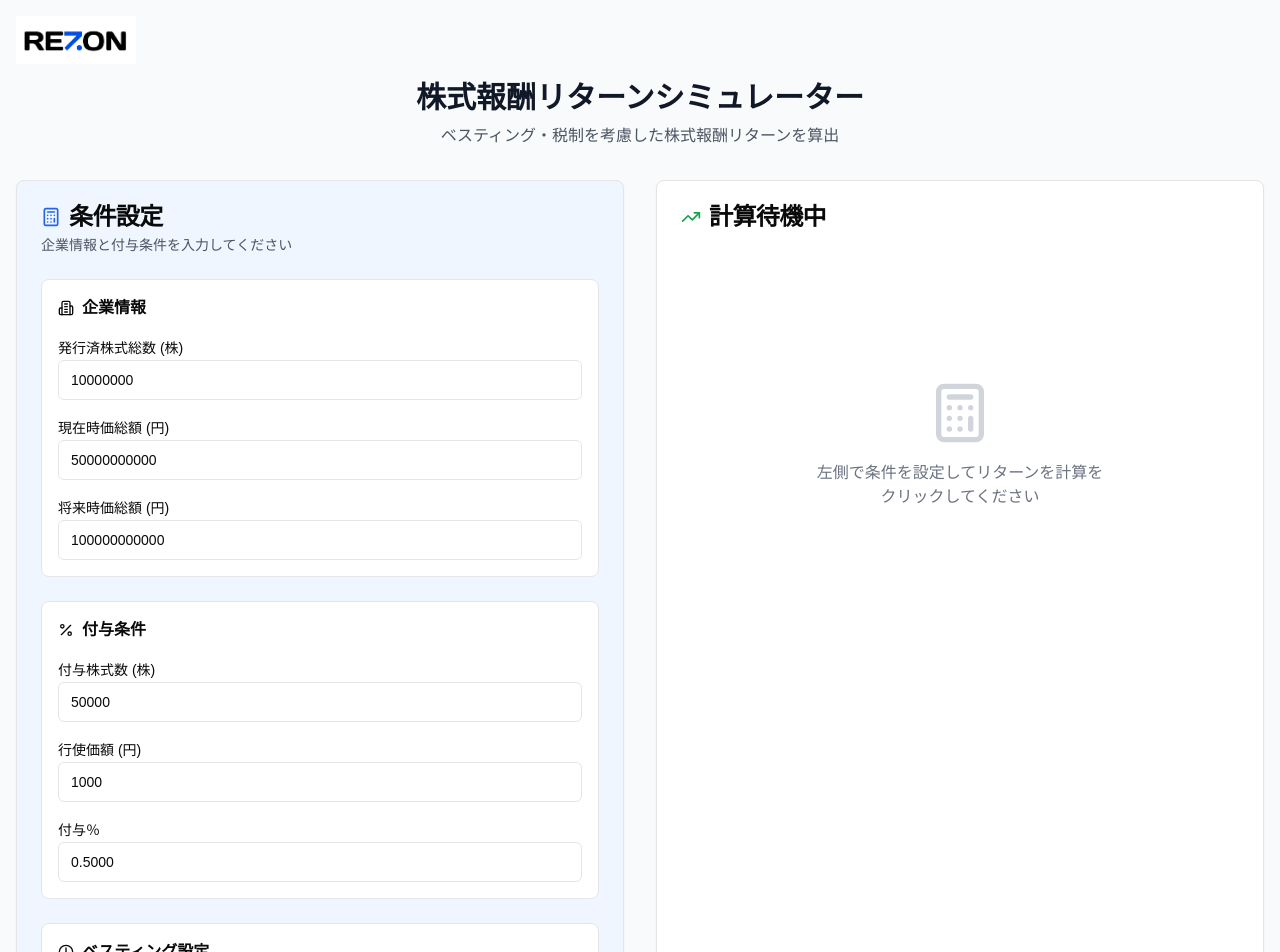
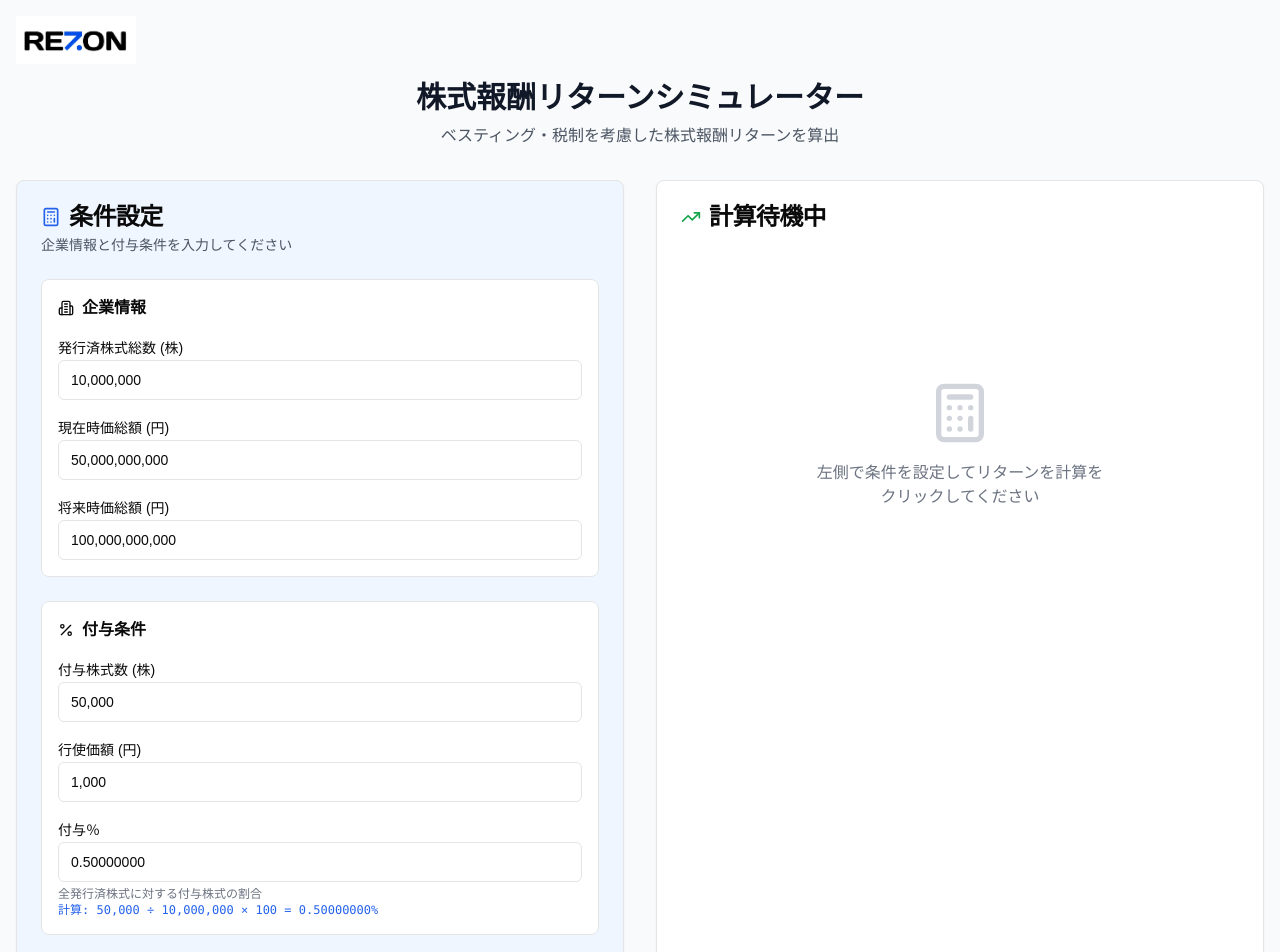
Before and after one commit to takato-noguchi/equity-simulator, a Next.js app: page / in a window 1280 px wide. Shown: the top 952 px of the page. Built offline with nearby package versions, Linux system fonts and the light colour scheme.

Commit message:
feat: add number formatting and real-time validation
Standardize number display with comma separators and add real-time validation.

Co-authored-by: Takato Noguchi <114068823+takato-noguchi@users.noreply.github.com>

```diff
--- a/app/page.tsx
+++ b/app/page.tsx
@@ -1,4 +1,6 @@
 "use client"
+
+import type React from "react"
 
 import { useState, useEffect } from "react"
 import { Button } from "@/components/ui/button"
@@ -70,14 +72,67 @@ export default function EquitySimulator() {
     return new Intl.NumberFormat("ja-JP").format(num)
   }
 
+  const formatNumberWithDecimals = (num: number, decimals = 2) => {
+    return new Intl.NumberFormat("ja-JP", {
+      minimumFractionDigits: decimals,
+      maximumFractionDigits: decimals,
+    }).format(num)
+  }
+
+  // 数値入力時にカンマを自動挿入する関数を追加
+  const formatInputNumber = (value: string) => {
+    const numericValue = value.replace(/,/g, "")
+    if (numericValue && !isNaN(Number(numericValue))) {
+      return Number(numericValue).toLocaleString("ja-JP")
+    }
+    return value
+  }
+
+  // 各入力フィールドのonChangeハンドラーを更新
+  const handleOutstandingSharesChange = (e: React.ChangeEvent<HTMLInputElement>) => {
+    const rawValue = e.target.value.replace(/,/g, "")
+    setOutstandingShares(rawValue)
+  }
+
+  const handleCurrentMarketCapChange = (e: React.ChangeEvent<HTMLInputElement>) => {
+    const rawValue = e.target.value.replace(/,/g, "")
+    setCurrentMarketCap(rawValue)
+  }
+
+  const handleFutureMarketCapChange = (e: React.ChangeEvent<HTMLInputElement>) => {
+    const rawValue = e.target.value.replace(/,/g, "")
+    setFutureMarketCap(rawValue)
+  }
+
+  const handleGrantedSharesChange = (e: React.ChangeEvent<HTMLInputElement>) => {
+    const rawValue = e.target.value.replace(/,/g, "")
+    setGrantedShares(rawValue)
+  }
+
+  const handleExercisePriceChange = (e: React.ChangeEvent<HTMLInputElement>) => {
+    const rawValue = e.target.value.replace(/,/g, "")
+    setExercisePrice(rawValue)
+  }
+
   // 付与株式数が変更されたときに付与％を自動計算
   useEffect(() => {
+    console.log("計算デバッグ:", { outstandingShares, grantedShares })
+
     if (outstandingShares && grantedShares) {
-      const outstanding = Number.parseInt(outstandingShares)
-      const granted = Number.parseInt(grantedShares)
-      if (outstanding > 0) {
+      const outstanding = Number.parseFloat(outstandingShares.replace(/,/g, ""))
+      const granted = Number.parseFloat(grantedShares.replace(/,/g, ""))
+
+      console.log("パース後の値:", { outstanding, granted })
+
+      if (outstanding > 0 && granted >= 0) {
         const percentage = (granted / outstanding) * 100
-        setGrantedPercentage(percentage.toFixed(4))
+        console.log("計算結果:", {
+          granted,
+          outstanding,
+          division: granted / outstanding,
+          percentage,
+        })
+        setGrantedPercentage(percentage.toFixed(8)) // より精密に表示
       }
     }
   }, [outstandingShares, grantedShares])
@@ -86,7 +141,7 @@ export default function EquitySimulator() {
   const handlePercentageChange = (value: string) => {
     setGrantedPercentage(value)
     if (outstandingShares && value) {
-      const outstanding = Number.parseInt(outstandingShares)
+      const outstanding = Number.parseFloat(outstandingShares.replace(/,/g, ""))
       const percentage = Number.parseFloat(value)
       if (outstanding > 0 && percentage >= 0) {
         const granted = Math.round((outstanding * percentage) / 100)
@@ -272,9 +327,9 @@ export default function EquitySimulator() {
                   <Label htmlFor="outstandingShares">発行済株式総数 (株)</Label>
                   <Input
                     id="outstandingShares"
-                    value={outstandingShares}
-                    onChange={(e) => setOutstandingShares(e.target.value)}
-                    placeholder="10000000"
+                    value={formatInputNumber(outstandingShares)}
+                    onChange={handleOutstandingSharesChange}
+                    placeholder="10,000,000"
                   />
                 </div>
 
@@ -282,9 +337,9 @@ export default function EquitySimulator() {
                   <Label htmlFor="currentMarketCap">現在時価総額 (円)</Label>
                   <Input
                     id="currentMarketCap"
-                    value={currentMarketCap}
-                    onChange={(e) => setCurrentMarketCap(e.target.value)}
-                    placeholder="50000000000"
+                    value={formatInputNumber(currentMarketCap)}
+                    onChange={handleCurrentMarketCapChange}
+                    placeholder="50,000,000,000"
                   />
                 </div>
 
@@ -292,9 +347,9 @@ export default function EquitySimulator() {
                   <Label htmlFor="futureMarketCap">将来時価総額 (円)</Label>
                   <Input
                     id="futureMarketCap"
-                    value={futureMarketCap}
-                    onChange={(e) => setFutureMarketCap(e.target.value)}
-                    placeholder="100000000000"
+                    value={formatInputNumber(futureMarketCap)}
+                    onChange={handleFutureMarketCapChange}
+                    placeholder="100,000,000,000"
                   />
                 </div>
               </div>
@@ -310,9 +365,9 @@ export default function EquitySimulator() {
                   <Label htmlFor="grantedShares">付与株式数 (株)</Label>
                   <Input
                     id="grantedShares"
-                    value={grantedShares}
-                    onChange={(e) => setGrantedShares(e.target.value)}
-                    placeholder="50000"
+                    value={formatInputNumber(grantedShares)}
+                    onChange={handleGrantedSharesChange}
+                    placeholder="50,000"
                   />
                 </div>
 
@@ -320,9 +375,9 @@ export default function EquitySimulator() {
                   <Label htmlFor="exercisePrice">行使価額 (円)</Label>
                   <Input
                     id="exercisePrice"
-                    value={exercisePrice}
-                    onChange={(e) => setExercisePrice(e.target.value)}
-                    placeholder="1000"
+                    value={formatInputNumber(exercisePrice)}
+                    onChange={handleExercisePriceChange}
+                    placeholder="1,000"
                   />
                 </div>
 
@@ -332,8 +387,17 @@ export default function EquitySimulator() {
                     id="grantedPercentage"
                     value={grantedPercentage}
                     onChange={(e) => handlePercentageChange(e.target.value)}
-                    placeholder="0.5000"
+                    placeholder="0.10000000"
                   />
+                  <div className="text-xs text-gray-500 mt-1">
+                    <p>全発行済株式に対する付与株式の割合</p>
+                    {outstandingShares && grantedShares && (
+                      <p className="text-blue-600 font-mono">
+                        計算: {formatInputNumber(grantedShares)} ÷ {formatInputNumber(outstandingShares)} × 100 ={" "}
+                        {grantedPercentage}%
+                      </p>
+                    )}
+                  </div>
                 </div>
               </div>
 
```
